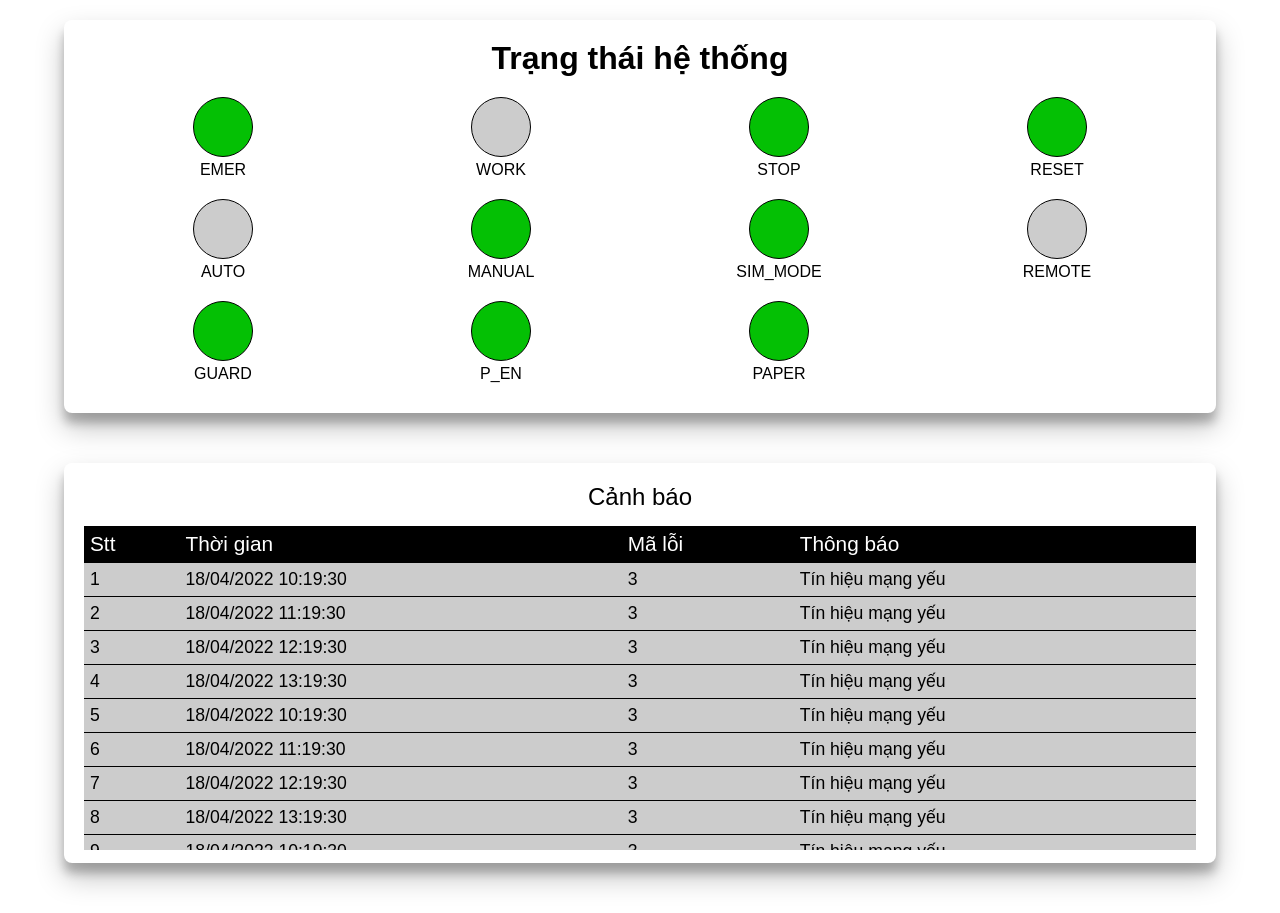
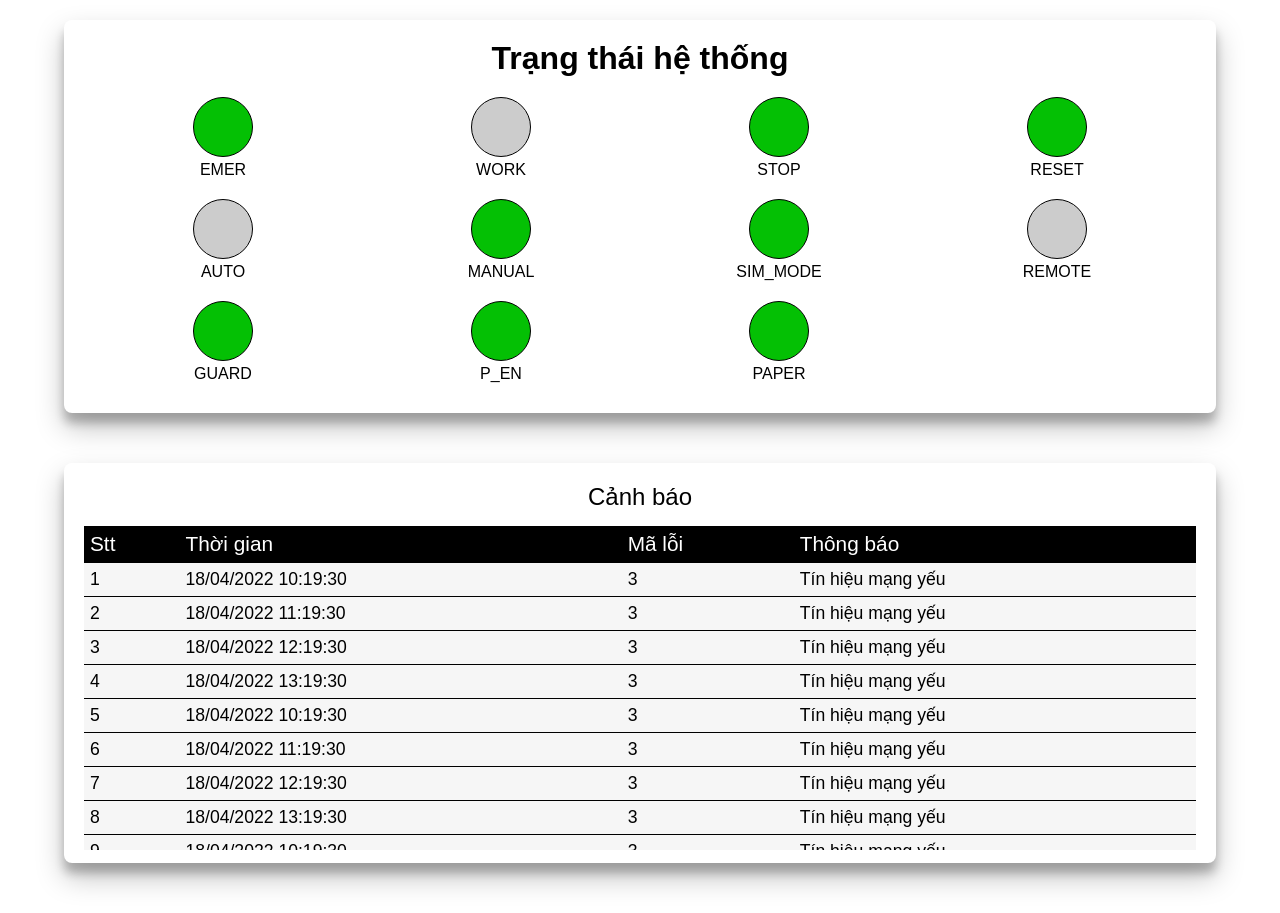
Before and after one commit to bravo680git/btl-plc-scada-web-app, a React (Create React App) app: page / in a window 1280 px wide. Built offline with nearby package versions, Linux system fonts and the light colour scheme.

Commit message:
change bg color of tbody in systemAlarm

```diff
--- a/src/components/systemAlarm/systemAlarm.css
+++ b/src/components/systemAlarm/systemAlarm.css
@@ -46,7 +46,7 @@
 }
 
 .systemAlarm__table tbody {
-  background-color: #ccc;
+  background-color: rgba(204, 204, 204, 0.171);
   font-size: 110%;
   overflow-y: scroll;
 }
```
